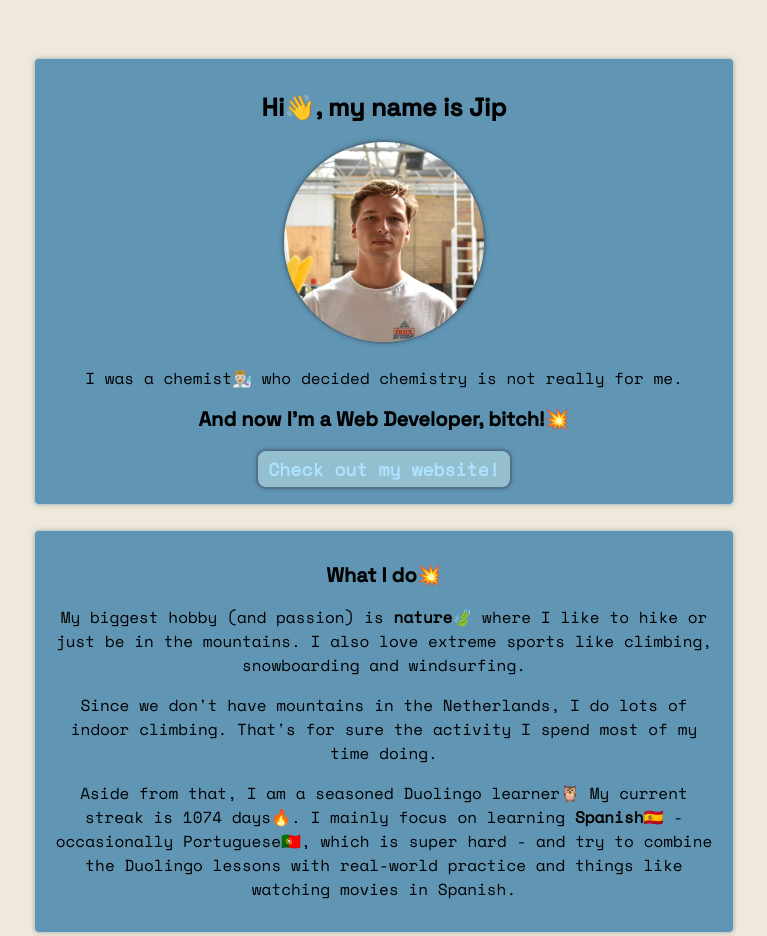
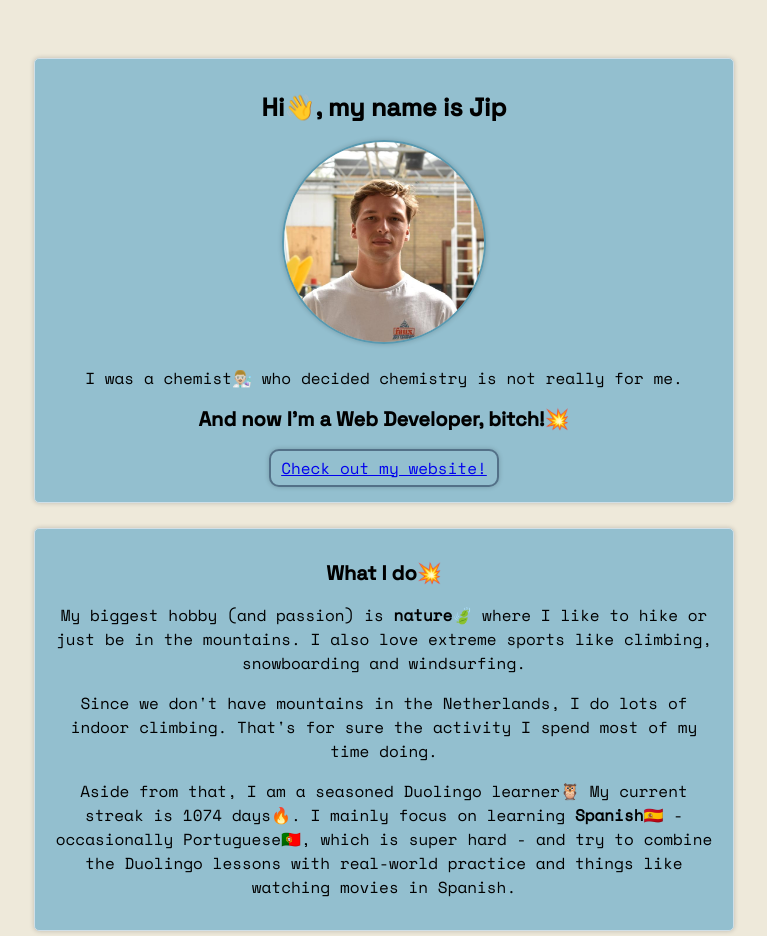
Before and after one commit to BlazingBob/profile, a plain HTML site: page index.html in a window 1280 px wide. Shown: the top 936 px of the page, without its empty margins (256-1023 px from the left). Drawn offline with nearby package versions, Linux system fonts and the light colour scheme.

Commit message:
Trying to makethe button pretty

```diff
--- a/style.css
+++ b/style.css
@@ -29,16 +29,16 @@ h2, h3 {
   box-shadow: 0 0 5px rgba(0,0,0,0.2);
 }
 
-a {
-  color: #AEE2FF;
+ul a {
+  color: #6096B4;
   text-decoration: none;
   font-size: 18px;
   font-weight: bold;
   transition: 0.3s ease;
 }
 
-li a:hover {
-  color: #93BFCF;
+ul a:hover {
+  color: #43697e;;
 }
 
 #profile-pic {
@@ -46,16 +46,16 @@ li a:hover {
   height: 200px;
   object-fit: cover;
   border-radius: 50%;
-  border: 2px solid #537188;
+  border: 2px solid #5999b0;
   box-shadow: 0 0 5px rgba(0,0,0,0.2);
 }
 
 .card-blue {
-  background-color: #6096B4;
+  background-color: #93BFCF;
   padding: 15px;
   margin: 25px auto;
   border-radius: 5px;
-  border: 1px solid #BDCDD6;
+  border: 1px solid #d0dfe7;
   box-shadow: 0 0 5px rgba(0,0,0,0.2)
 }
 
```
